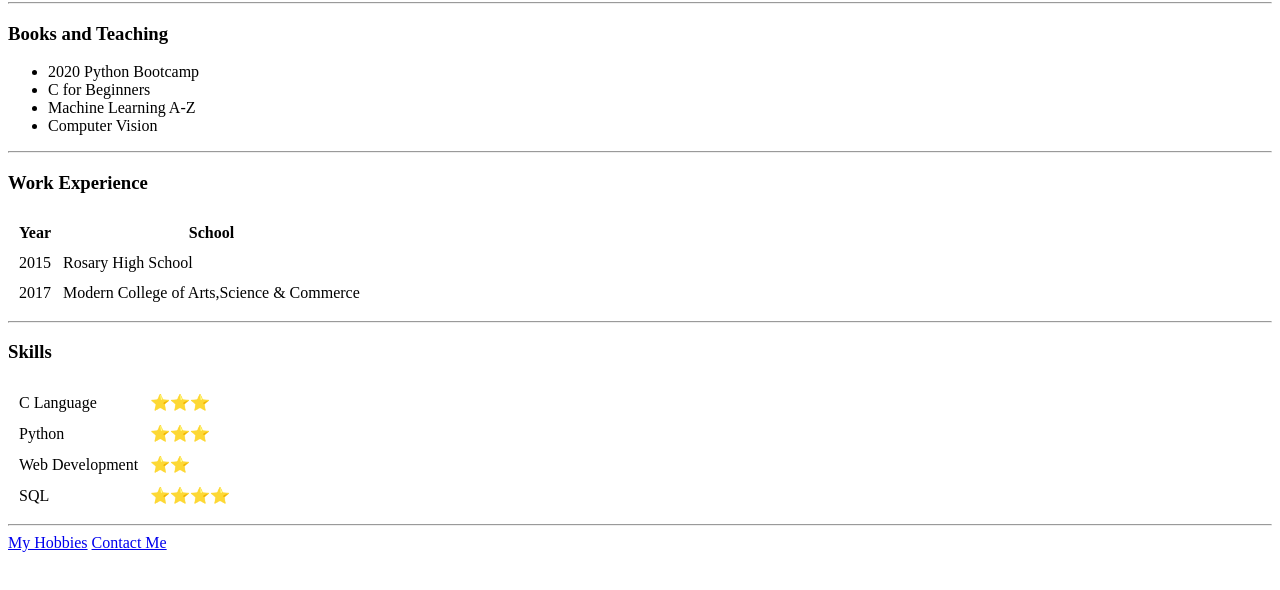
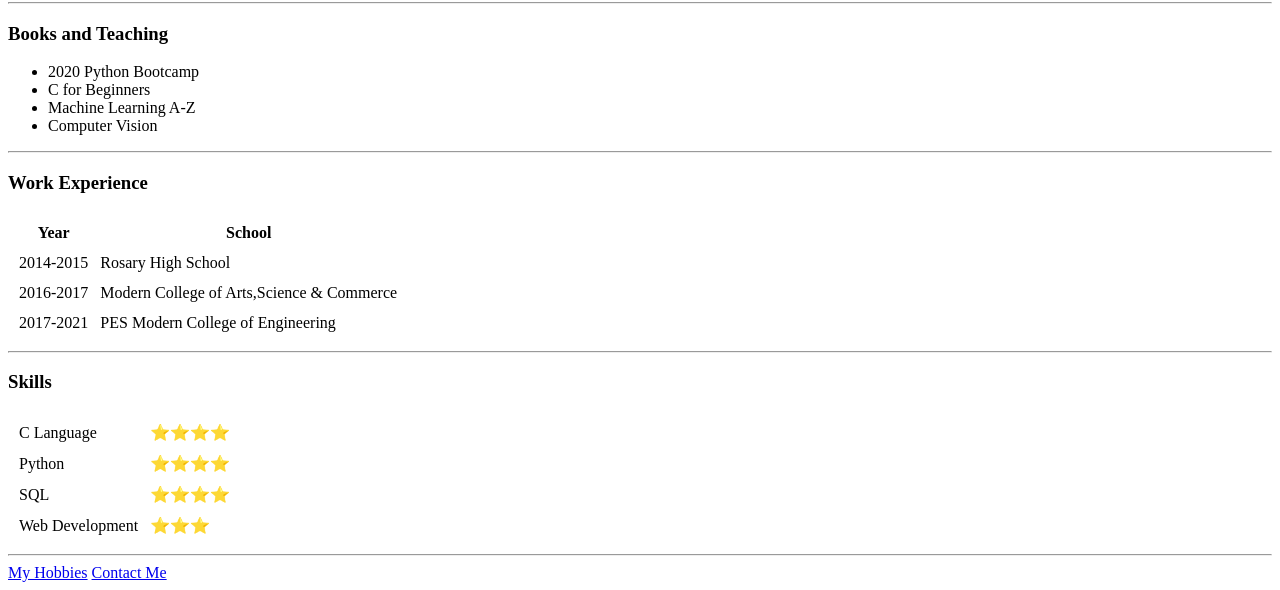
Before and after one commit to Rajmiskin/cv, a plain HTML site: page index.html in a window 1280 px wide. Shown: the part 547-1137 px from the top of the page. Before the commit the page ends 1107 px from the top, so only its background shows below. Drawn offline with Linux system fonts and the light colour scheme.

Commit message:
Initial cv website files

```diff
--- a/index.html
+++ b/index.html
@@ -66,12 +66,16 @@ both Web sites and progressive web apps. It also has some developer-oriented doc
       </thead>
       <tbody>
         <tr>
-          <td>2015</td>
+          <td>2014-2015</td>
           <td>Rosary High School</td>
         </tr>
         <tr>
-          <td>2017</td>
+          <td>2016-2017</td>
           <td>Modern College of Arts,Science & Commerce</td>
+        </tr>
+        <tr>
+          <td>2017-2021</td>
+          <td>PES Modern College of Engineering</td>
         </tr>
       </tbody>
     </table>
@@ -82,19 +86,19 @@ both Web sites and progressive web apps. It also has some developer-oriented doc
     <table cellspacing="10">
       <tr>
         <td>C Language</td>
-        <td>⭐⭐⭐</td>
+        <td>⭐⭐⭐⭐</td>
       </tr>
       <tr>
         <td>Python</td>
-        <td>⭐⭐⭐</td>
-      </tr>
-      <tr>
-        <td>Web Development</td>
-        <td>⭐⭐</td>
+        <td>⭐⭐⭐⭐</td>
       </tr>
       <tr>
         <td>SQL</td>
         <td>⭐⭐⭐⭐</td>
+      </tr>
+      <tr>
+        <td>Web Development</td>
+        <td>⭐⭐⭐</td>
       </tr>
     </table>
     <hr>
```
